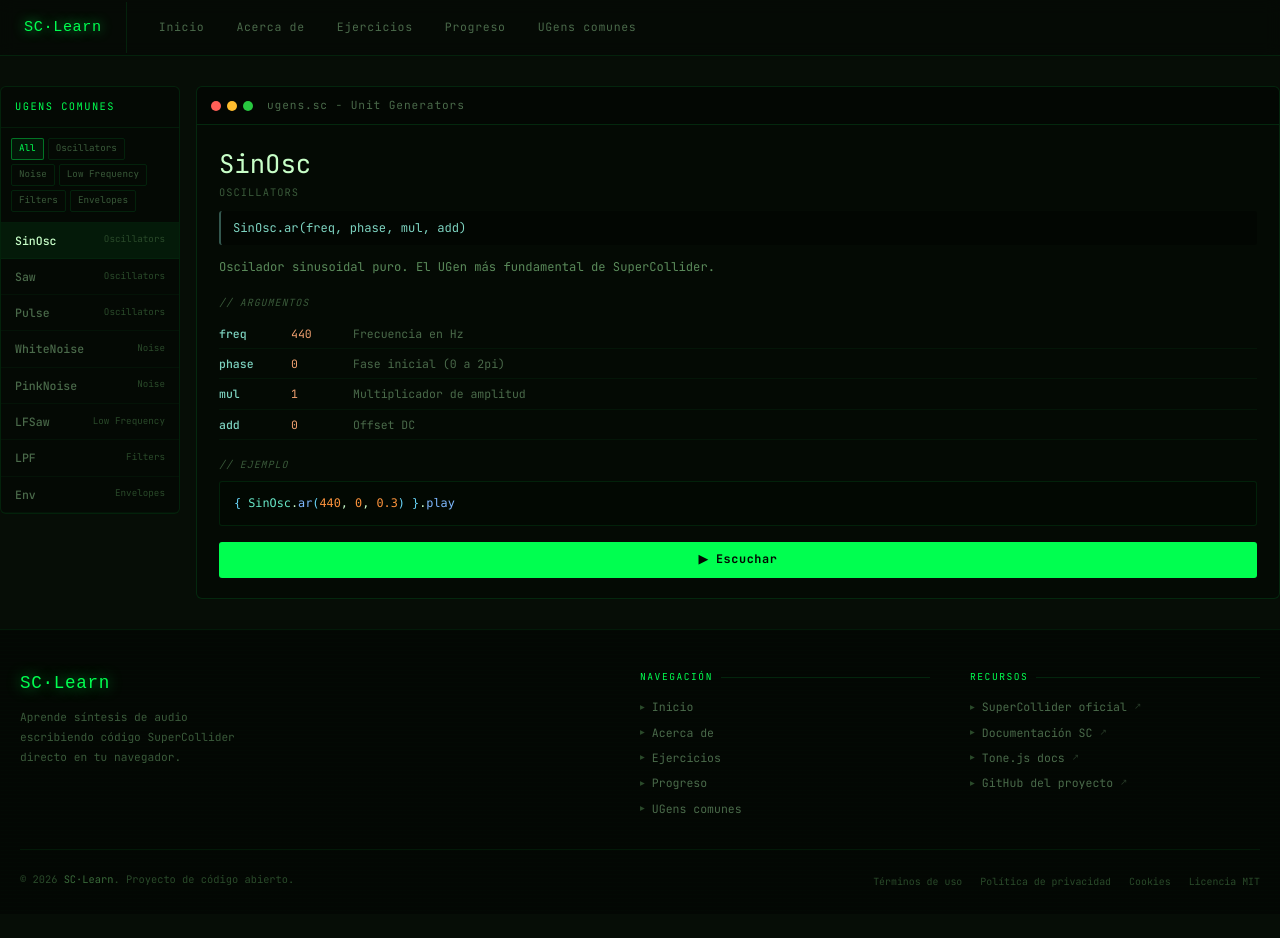
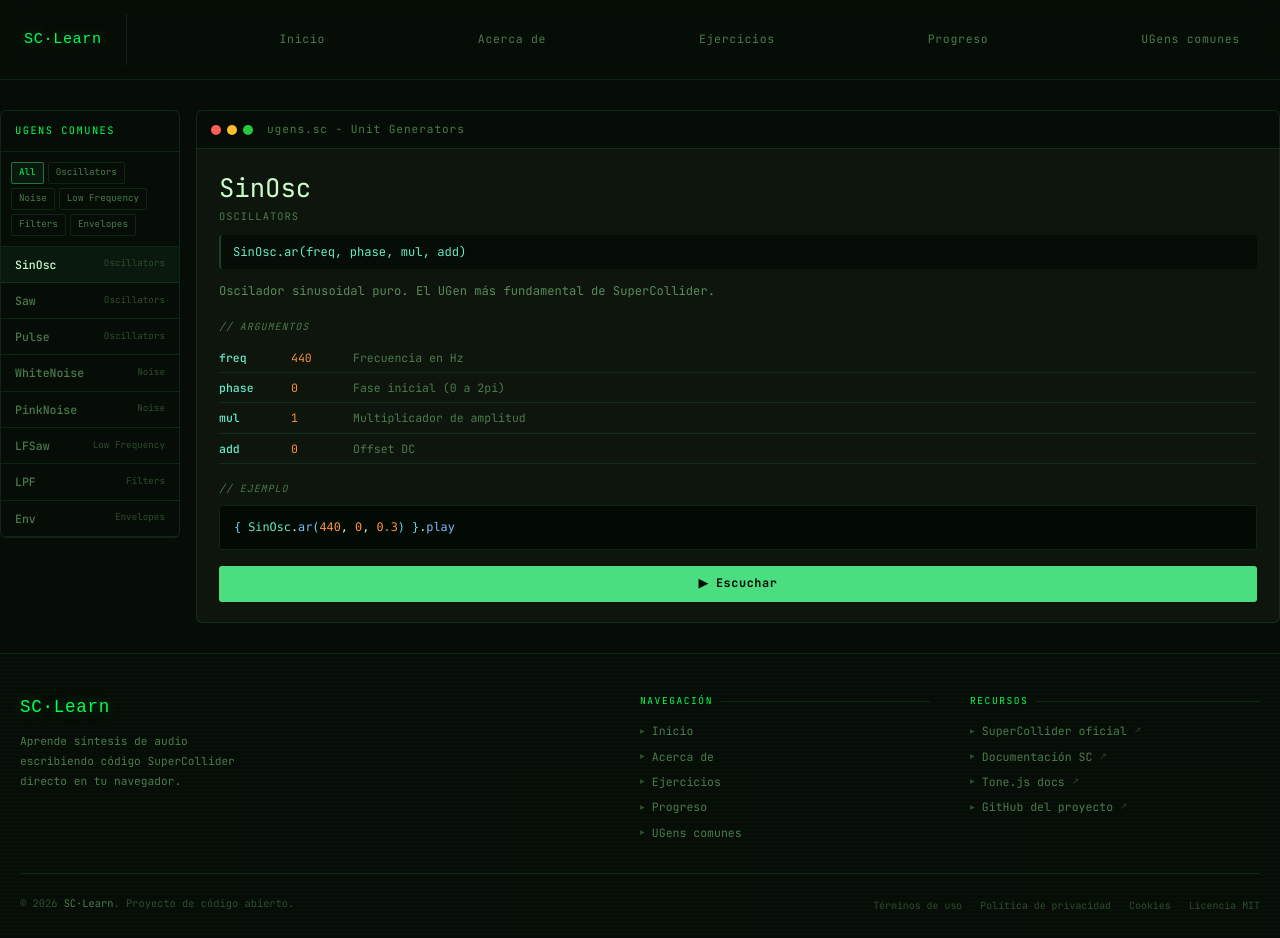
Before and after one commit to jmsanJS/supercollider-learn, a Next.js app: page /ugens in a window 1280 px wide. Before the commit the page ends 914 px from the top, so only its background shows below. Built offline with nearby package versions, Linux system fonts and the light colour scheme.

Commit message:
style: add theme color variables

```diff
--- a/src/app/exercises/components/MainEditor/MainEditor.module.css
+++ b/src/app/exercises/components/MainEditor/MainEditor.module.css
@@ -1,5 +1,5 @@
 .ex_main {
-  border: 1px solid rgba(0, 255, 80, 0.12);
+  border: 1px solid var(--border-subtle);
   border-radius: 0 0 6px 6px;
   overflow: hidden;
 }
@@ -9,14 +9,14 @@
   align-items: center;
   gap: 10px;
   padding: 10px 16px;
-  background: rgba(0, 255, 80, 0.04);
-  border-bottom: 1px solid rgba(0, 255, 80, 0.08);
+  background: var(--accent-dim);
+  border-bottom: 1px solid var(--border-subtle);
   font-size: 0.74rem;
-  color: #7ab07a;
+  color: var(--text-secondary);
 }
 
 .goal_sym {
-  color: #00ff50;
+  color: var(--accent);
   font-size: 0.9rem;
 }
 
@@ -24,8 +24,9 @@
   display: grid;
   grid-template-columns: 1fr 1fr;
   gap: 0;
-  border-bottom: 1px solid rgba(0, 255, 80, 0.08);
+  border-bottom: 1px solid var(--border-subtle);
 }
+
 @media (max-width: 800px) {
   .ex_body {
     grid-template-columns: 1fr;
@@ -35,7 +36,7 @@
 .theory_pane,
 .editor_pane {
   padding: 14px 16px;
-  border-right: 1px solid rgba(0, 255, 80, 0.06);
+  border-right: 1px solid var(--border-subtle);
 }
 
 .editor_pane {
@@ -44,7 +45,7 @@
 
 .pane_label {
   font-size: 0.62rem;
-  color: #3a5a3a;
+  color: var(--text-muted);
   text-transform: uppercase;
   letter-spacing: 0.1em;
   margin-bottom: 10px;
@@ -53,15 +54,15 @@
 
 .theory_pre {
   font-size: 0.72rem;
-  color: #5a8a5a;
+  color: var(--text-secondary);
   line-height: 1.75;
   white-space: pre-wrap;
 }
 
 .editor_wrap {
   display: flex;
-  background: #020802;
-  border: 1px solid rgba(0, 255, 80, 0.1);
+  background: var(--editor-bg);
+  border: 1px solid var(--border-subtle);
   border-radius: 4px;
   overflow: hidden;
   min-height: 130px;
@@ -72,9 +73,9 @@
 .line_nums {
   padding: 10px 8px;
   text-align: right;
-  color: rgba(0, 255, 80, 0.18);
-  border-right: 1px solid rgba(0, 255, 80, 0.06);
-  background: rgba(0, 0, 0, 0.2);
+  color: var(--editor-nums);
+  border-right: 1px solid var(--border-subtle);
+  background: var(--bg-base);
   user-select: none;
   min-width: 32px;
   font-size: 0.72rem;
@@ -95,7 +96,7 @@
   overflow: auto;
   font-size: 0.76rem;
   line-height: 1.65;
-  color: #5a8a5a;
+  color: var(--text-secondary);
 }
 
 .code_ta {
@@ -105,7 +106,7 @@
   height: 100%;
   background: transparent;
   color: transparent;
-  caret-color: #00ff50;
+  caret-color: var(--accent);
   font-size: 0.76rem;
   line-height: 1.65;
   padding: 10px 12px;
@@ -125,8 +126,8 @@
 .btn_run {
   flex: 1;
   padding: 9px 16px;
-  background: #00ff50;
-  color: #020802;
+  background: var(--btn-run-bg);
+  color: var(--btn-run-text);
   border: none;
   border-radius: 3px;
   font-size: 0.74rem;
@@ -137,8 +138,8 @@
 }
 
 .btn_run:hover {
-  background: #33ff70;
-  box-shadow: 0 0 18px rgba(0, 255, 80, 0.4);
+  filter: brightness(1.15);
+  box-shadow: 0 0 18px var(--accent-glow);
 }
 
 .btn_run:disabled {
@@ -149,9 +150,10 @@
 .btn_stop {
   padding: 9px 14px;
   background: transparent;
-  color: #ff5a5a;
+  color: var(--btn-stop);
   border: none;
-  box-shadow: inset 0 0 0 1px rgba(255, 90, 90, 0.3);
+  box-shadow: inset 0 0 0 1px
+    color-mix(in srgb, var(--btn-stop) 30%, transparent);
   border-radius: 3px;
   font-size: 0.74rem;
   cursor: pointer;
@@ -159,15 +161,14 @@
 }
 
 .btn_stop:hover {
-  background: rgba(255, 90, 90, 0.08);
-  border-color: #ff5a5a;
+  background: color-mix(in srgb, var(--btn-stop) 8%, transparent);
 }
 
 .btn_reset {
   padding: 7px 10px;
   background: transparent;
-  color: #3a5a3a;
-  border: 1px solid rgba(58, 90, 58, 0.4);
+  color: var(--text-muted);
+  border: 1px solid color-mix(in srgb, var(--text-muted) 40%, transparent);
   border-radius: 3px;
   font-size: 1rem;
   cursor: pointer;
@@ -175,6 +176,6 @@
 }
 
 .btn_reset:hover {
-  color: #7ab07a;
-  border-color: rgba(122, 176, 122, 0.4);
+  color: var(--text-secondary);
+  border-color: color-mix(in srgb, var(--text-secondary) 40%, transparent);
 }
--- a/src/app/progress/page.module.css
+++ b/src/app/progress/page.module.css
@@ -3,6 +3,7 @@
   max-width: 1400px;
   animation: fadeIn 0.2s ease;
 }
+
 @keyframes fadeIn {
   from {
     opacity: 0;
@@ -18,28 +19,28 @@
   display: flex;
   align-items: center;
   gap: 6px;
-  background: rgba(0, 0, 0, 0.4);
-  border: 1px solid rgba(0, 255, 80, 0.12);
+  background: var(--bg-base);
+  border: 1px solid var(--border-subtle);
   border-bottom: none;
   border-radius: 6px 6px 0 0;
   padding: 10px 14px;
 }
 
 .progress_hero {
-  border: 1px solid rgba(0, 255, 80, 0.12);
+  border: 1px solid var(--border-subtle);
   border-top: none;
   border-radius: 0 0 6px 6px;
   padding: 36px 32px;
   margin-bottom: 24px;
   text-align: center;
-  background: rgba(0, 255, 80, 0.02);
+  background: var(--accent-dim);
 }
 
 .big_pct {
   font-family: "Syne Mono", monospace;
   font-size: clamp(3rem, 10vw, 5rem);
-  color: #00ff50;
-  text-shadow: 0 0 30px rgba(0, 255, 80, 0.5);
+  color: var(--accent);
+  text-shadow: 0 0 30px var(--accent-glow);
   line-height: 1;
 }
 
@@ -50,13 +51,13 @@
 
 .big_label {
   font-size: 0.78rem;
-  color: #5a8a5a;
+  color: var(--text-secondary);
   margin: 10px 0 20px;
 }
 
 .main_bar {
   height: 4px;
-  background: rgba(0, 255, 80, 0.1);
+  background: var(--accent-dim);
   border-radius: 2px;
   max-width: 300px;
   margin: 0 auto;
@@ -65,9 +66,9 @@
 
 .main_bar_fill {
   height: 100%;
-  background: #00ff50;
+  background: var(--accent);
   border-radius: 2px;
-  box-shadow: 0 0 10px rgba(0, 255, 80, 0.6);
+  box-shadow: 0 0 10px var(--accent-glow);
   transition: width 0.6s ease;
 }
 
@@ -77,6 +78,7 @@
   gap: 12px;
   margin-bottom: 24px;
 }
+
 @media (max-width: 500px) {
   .level_progress_grid {
     grid-template-columns: 1fr;
@@ -84,15 +86,15 @@
 }
 
 .lp_card {
-  border: 1px solid rgba(0, 255, 80, 0.1);
+  border: 1px solid var(--border-subtle);
   border-radius: 4px;
   padding: 16px;
-  background: rgba(0, 255, 80, 0.02);
+  background: var(--accent-dim);
 }
 
 .lp_level {
   font-size: 0.65rem;
-  color: #3a5a3a;
+  color: var(--text-muted);
   text-transform: uppercase;
   letter-spacing: 0.1em;
   margin-bottom: 6px;
@@ -100,13 +102,13 @@
 
 .lp_nums {
   font-size: 1.3rem;
-  color: #c8ffc8;
+  color: var(--text-primary);
   margin-bottom: 8px;
 }
 
 .lp_bar {
   height: 3px;
-  background: rgba(0, 255, 80, 0.1);
+  background: var(--accent-dim);
   border-radius: 2px;
   margin-bottom: 8px;
   overflow: hidden;
@@ -114,14 +116,14 @@
 
 .lp_bar_fill {
   height: 100%;
-  background: #00ff50;
-  box-shadow: 0 0 8px rgba(0, 255, 80, 0.5);
+  background: var(--accent);
+  box-shadow: 0 0 8px var(--accent-glow);
   transition: width 0.5s ease;
 }
 
 .lp_label {
   font-size: 0.65rem;
-  color: #4a7a4a;
+  color: var(--text-muted);
 }
 
 .ex_detail_list {
@@ -130,7 +132,7 @@
 
 .section_label {
   font-size: 0.65rem;
-  color: #00ff50;
+  color: var(--accent);
   text-transform: uppercase;
   letter-spacing: 0.14em;
   margin-bottom: 14px;
@@ -141,22 +143,22 @@
   align-items: center;
   gap: 12px;
   padding: 10px 14px;
-  border-bottom: 1px solid rgba(0, 255, 80, 0.05);
+  border-bottom: 1px solid var(--border-subtle);
   font-size: 0.72rem;
-  color: #3a5a3a;
+  color: var(--text-muted);
   transition: background 0.1s;
 }
 
 .ex_detail_row:hover {
-  background: rgba(0, 255, 80, 0.03);
+  background: var(--accent-dim);
 }
 
 .ex_detail_row.ex_done {
-  color: #5a8a5a;
+  color: var(--text-secondary);
 }
 
 .edr_check {
-  color: #00ff50;
+  color: var(--accent);
   min-width: 14px;
 }
 
@@ -166,13 +168,13 @@
 
 .edr_tag {
   font-size: 0.63rem;
-  color: #2a4a2a;
+  color: var(--text-disabled);
   min-width: 70px;
 }
 
 .edr_level {
   font-size: 0.63rem;
-  color: #2a4a2a;
+  color: var(--text-disabled);
   min-width: 40px;
 }
 
@@ -183,13 +185,13 @@
 }
 
 .ex_detail_row.ex_done .edr_status {
-  color: #00ff50;
+  color: var(--accent);
 }
 
 .reset_btn {
   background: transparent;
-  border: 1px solid rgba(255, 80, 80, 0.2);
-  color: #6a3a3a;
+  border: 1px solid color-mix(in srgb, var(--btn-stop) 20%, transparent);
+  color: color-mix(in srgb, var(--btn-stop) 50%, transparent);
   font-family: "JetBrains Mono", monospace;
   font-size: 0.7rem;
   padding: 8px 16px;
@@ -199,6 +201,6 @@
 }
 
 .reset_btn:hover {
-  color: #ff5a5a;
-  border-color: rgba(255, 80, 80, 0.4);
+  color: var(--btn-stop);
+  border-color: color-mix(in srgb, var(--btn-stop) 40%, transparent);
 }
--- a/src/app/ugens/page.module.css
+++ b/src/app/ugens/page.module.css
@@ -3,6 +3,7 @@
   max-width: 1400px;
   animation: fadeIn 0.2s ease;
 }
+
 @keyframes fadeIn {
   from {
     opacity: 0;
@@ -19,6 +20,7 @@
   grid-template-columns: 180px 1fr;
   gap: 16px;
 }
+
 @media (max-width: 700px) {
   .ugen_layout {
     grid-template-columns: 1fr;
@@ -26,16 +28,16 @@
 }
 
 .ugen_list {
-  border: 1px solid rgba(0, 255, 80, 0.1);
+  border: 1px solid var(--border-subtle);
   border-radius: 6px;
   overflow: hidden;
-  background: rgba(0, 0, 0, 0.3);
+  background: var(--bg-base);
   height: fit-content;
 }
 
 .sidebar_header {
   padding: 12px 14px;
-  border-bottom: 1px solid rgba(0, 255, 80, 0.08);
+  border-bottom: 1px solid var(--border-subtle);
   display: flex;
   justify-content: space-between;
   align-items: center;
@@ -43,7 +45,7 @@
 
 .section_label {
   font-size: 0.65rem;
-  color: #00ff50;
+  color: var(--accent);
   text-transform: uppercase;
   letter-spacing: 0.14em;
   margin-bottom: 14px;
@@ -54,29 +56,29 @@
   display: flex;
   flex-wrap: wrap;
   gap: 4px;
-  border-bottom: 1px solid rgba(0, 255, 80, 0.08);
+  border-bottom: 1px solid var(--border-subtle);
 }
 
 .cat_btn {
   background: none;
-  border: 1px solid rgba(0, 255, 80, 0.1);
+  border: 1px solid var(--border-subtle);
   border-radius: 2px;
   font-size: 0.58rem;
-  color: #3a5a3a;
+  color: var(--text-muted);
   padding: 3px 7px;
   cursor: pointer;
   transition: all 0.1s;
 }
 
 .cat_btn:hover {
-  color: #7ab07a;
-  border-color: rgba(0, 255, 80, 0.25);
+  color: var(--text-secondary);
+  border-color: var(--border-medium);
 }
 
 .cat_btn.active {
-  color: #00ff50;
-  border-color: rgba(0, 255, 80, 0.4);
-  background: rgba(0, 255, 80, 0.06);
+  color: var(--accent);
+  border-color: var(--border-strong);
+  background: var(--accent-dim);
 }
 
 .ugen_item {
@@ -87,22 +89,22 @@
   padding: 9px 14px;
   background: none;
   border: none;
-  border-bottom: 1px solid rgba(0, 255, 80, 0.04);
+  border-bottom: 1px solid var(--border-subtle);
   font-size: 0.72rem;
-  color: #4a6a4a;
+  color: var(--text-muted);
   cursor: pointer;
   text-align: left;
   transition: all 0.1s;
 }
 
 .ugen_item:hover {
-  background: rgba(0, 255, 80, 0.04);
-  color: #7ab07a;
+  background: var(--accent-dim);
+  color: var(--text-secondary);
 }
 
 .ugen_item.active {
-  background: rgba(0, 255, 80, 0.07);
-  color: #c8ffc8;
+  background: var(--accent-dim);
+  color: var(--text-primary);
 }
 
 .ui_name {
@@ -111,25 +113,25 @@
 
 .ui_cat {
   font-size: 0.58rem;
-  color: #2a4a2a;
+  color: var(--text-disabled);
 }
 
 .ugen_detail {
-  border: 1px solid rgba(0, 255, 80, 0.12);
+  border: 1px solid var(--border-subtle);
   border-radius: 0 0 6px 6px;
   padding: 20px 22px;
-  background: rgba(0, 0, 0, 0.2);
+  background: var(--bg-surface);
 }
 
 .ud_name {
   font-size: 1.6rem;
-  color: #c8ffc8;
+  color: var(--text-primary);
   margin-bottom: 2px;
 }
 
 .ud_cat {
   font-size: 0.65rem;
-  color: #3a5a3a;
+  color: var(--text-muted);
   text-transform: uppercase;
   letter-spacing: 0.1em;
   margin-bottom: 10px;
@@ -137,17 +139,17 @@
 
 .ud_sig {
   font-size: 0.76rem;
-  color: #7dd3c0;
-  background: rgba(0, 0, 0, 0.4);
+  color: var(--hl-ugen);
+  background: var(--bg-base);
   padding: 8px 12px;
   border-radius: 3px;
   margin-bottom: 12px;
-  border-left: 2px solid rgba(125, 211, 192, 0.4);
+  border-left: 2px solid var(--border-medium);
 }
 
 .ud_desc {
   font-size: 0.76rem;
-  color: #5a8a5a;
+  color: var(--text-secondary);
   line-height: 1.7;
   margin-bottom: 18px;
 }
@@ -158,7 +160,7 @@
 
 .pane_label {
   font-size: 0.62rem;
-  color: #3a5a3a;
+  color: var(--text-muted);
   text-transform: uppercase;
   letter-spacing: 0.1em;
   margin-bottom: 10px;
@@ -169,24 +171,24 @@
   display: flex;
   gap: 12px;
   padding: 6px 0;
-  border-bottom: 1px solid rgba(0, 255, 80, 0.05);
+  border-bottom: 1px solid var(--border-subtle);
   font-size: 0.72rem;
   align-items: baseline;
 }
 
 .arg_name {
-  color: #7dd3c0;
+  color: var(--hl-ugen);
   min-width: 60px;
   font-weight: 500;
 }
 
 .arg_default {
-  color: #f0a070;
+  color: var(--hl-number);
   min-width: 50px;
 }
 
 .arg_desc {
-  color: #4a6a4a;
+  color: var(--text-muted);
 }
 
 .ud_example {
@@ -194,8 +196,8 @@
 }
 
 .example_block {
-  background: #020802;
-  border: 1px solid rgba(0, 255, 80, 0.1);
+  background: var(--editor-bg);
+  border: 1px solid var(--border-subtle);
   border-radius: 3px;
   padding: 12px 14px;
   font-size: 0.74rem;
@@ -211,8 +213,8 @@
 .btn_run {
   flex: 1;
   padding: 9px 16px;
-  background: #00ff50;
-  color: #020802;
+  background: var(--btn-run-bg);
+  color: var(--btn-run-text);
   border: none;
   border-radius: 3px;
   font-size: 0.74rem;
@@ -223,8 +225,8 @@
 }
 
 .btn_run:hover {
-  background: #33ff70;
-  box-shadow: 0 0 18px rgba(0, 255, 80, 0.4);
+  filter: brightness(1.15);
+  box-shadow: 0 0 18px var(--accent-glow);
 }
 
 .btn_run:disabled {
@@ -235,9 +237,10 @@
 .btn_stop {
   padding: 9px 14px;
   background: transparent;
-  color: #ff5a5a;
+  color: var(--btn-stop);
   border: none;
-  box-shadow: inset 0 0 0 1px rgba(255, 90, 90, 0.3);
+  box-shadow: inset 0 0 0 1px
+    color-mix(in srgb, var(--btn-stop) 30%, transparent);
   border-radius: 3px;
   font-size: 0.74rem;
   cursor: pointer;
@@ -245,6 +248,5 @@
 }
 
 .btn_stop:hover {
-  background: rgba(255, 90, 90, 0.08);
-  border-color: #ff5a5a;
+  background: color-mix(in srgb, var(--btn-stop) 8%, transparent);
 }
--- a/src/components/Footer/Footer.module.css
+++ b/src/components/Footer/Footer.module.css
@@ -1,8 +1,8 @@
 .footer {
   position: relative;
   padding: 0 20px;
-  background: #030703;
-  border-top: 1px solid rgba(0, 255, 80, 0.08);
+  background: var(--bg-base);
+  border-top: 1px solid var(--border-subtle);
   font-family: "JetBrains Mono", monospace;
   overflow: hidden;
 }
@@ -17,8 +17,8 @@
     0deg,
     transparent,
     transparent 3px,
-    rgba(0, 255, 80, 0.008) 3px,
-    rgba(0, 255, 80, 0.008) 4px
+    var(--scanlines) 3px,
+    var(--scanlines) 4px
   );
 }
 
@@ -27,16 +27,18 @@
   grid-template-columns: 2fr 1fr 1fr;
   gap: 40px;
   padding: 40px 0 32px;
-  border-bottom: 1px solid rgba(0, 255, 80, 0.07);
+  border-bottom: 1px solid var(--border-subtle);
 }
+
 @media (max-width: 860px) {
-  .footer-top {
+  .footer_top {
     grid-template-columns: 1fr 1fr;
     gap: 28px;
   }
 }
+
 @media (max-width: 500px) {
-  .footer-top {
+  .footer_top {
     grid-template-columns: 1fr;
     gap: 24px;
   }
@@ -49,15 +51,15 @@
 .footer_logo {
   font-family: "Syne Mono", monospace;
   font-size: 1.1rem;
-  color: #00ff50;
-  text-shadow: 0 0 14px rgba(0, 255, 80, 0.7);
+  color: var(--accent);
+  text-shadow: 0 0 14px var(--accent-glow);
   margin-bottom: 12px;
   letter-spacing: 0.04em;
 }
 
 .footer_tagline {
   font-size: 0.7rem;
-  color: #3a5a3a;
+  color: var(--text-muted);
   line-height: 1.75;
   margin-bottom: 16px;
 }
@@ -73,12 +75,12 @@
 
 .footer_copy {
   font-size: 0.65rem;
-  color: #2a4a2a;
+  color: var(--text-disabled);
   line-height: 1.6;
 }
 
 .footer_copy strong {
-  color: #3a6a3a;
+  color: var(--text-muted);
   font-weight: 400;
 }
 
@@ -90,11 +92,11 @@
 
 .legal_link {
   font-size: 0.62rem;
-  color: #2a4a2a;
+  color: var(--text-disabled);
   text-decoration: none;
   transition: color 0.15s;
 }
 
 .legal_link:hover {
-  color: #5a8a5a;
+  color: var(--text-secondary);
 }
--- a/src/components/Footer/components/FooterLinkList.module.css
+++ b/src/components/Footer/components/FooterLinkList.module.css
@@ -1,6 +1,6 @@
 .footer_col_title {
   font-size: 0.6rem;
-  color: #00ff50;
+  color: var(--accent);
   text-transform: uppercase;
   letter-spacing: 0.16em;
   margin-bottom: 14px;
@@ -13,7 +13,7 @@
   content: "";
   flex: 1;
   height: 1px;
-  background: rgba(0, 255, 80, 0.12);
+  background: var(--border-subtle);
 }
 
 .footer_link_list {
@@ -25,7 +25,7 @@
 
 .footer_ext_link {
   font-size: 0.72rem;
-  color: #4a6a4a;
+  color: var(--text-muted);
   text-decoration: none;
   display: flex;
   align-items: center;
@@ -36,22 +36,22 @@
 
 .footer_ext_link::before {
   content: "▸";
-  color: #2a4a2a;
+  color: var(--text-disabled);
   font-size: 0.6rem;
   transition: color 0.15s;
 }
 
 .footer_ext_link:hover {
-  color: #7dd3c0;
+  color: var(--hl-ugen);
 }
 
 .footer_ext_link:hover::before {
-  color: #7dd3c0;
+  color: var(--hl-ugen);
 }
 
 .social_icon {
   font-size: 0.85rem;
-  color: #2a4a2a;
+  color: var(--text-disabled);
   transition:
     color 0.15s,
     text-shadow 0.15s;
@@ -68,7 +68,7 @@
   padding: 0;
   font-family: "JetBrains Mono", monospace;
   font-size: 0.72rem;
-  color: #4a6a4a;
+  color: var(--text-muted);
   cursor: pointer;
   text-align: left;
   display: flex;
@@ -80,15 +80,15 @@
 
 .footer_nav_btn::before {
   content: "▸";
-  color: #2a4a2a;
+  color: var(--text-disabled);
   font-size: 0.6rem;
   transition: color 0.15s;
 }
 
 .footer_nav_btn:hover {
-  color: #00ff50;
+  color: var(--accent);
 }
 
 .footer_nav_btn:hover::before {
-  color: #00ff50;
+  color: var(--accent);
 }
--- a/src/components/TerminalHeader/TerminalHeader.module.css
+++ b/src/components/TerminalHeader/TerminalHeader.module.css
@@ -2,8 +2,8 @@
   display: flex;
   align-items: center;
   gap: 6px;
-  background: rgba(0, 0, 0, 0.4);
-  border: 1px solid rgba(0, 255, 80, 0.12);
+  background: var(--bg-base);
+  border: 1px solid var(--border-subtle);
   border-bottom: none;
   border-radius: 6px 6px 0 0;
   padding: 10px 14px;
@@ -18,11 +18,9 @@
 .th_dot.r {
   background: #ff5f57;
 }
-
 .th_dot.y {
   background: #ffbd2e;
 }
-
 .th_dot.g {
   background: #28c840;
 }
@@ -30,6 +28,6 @@
 .th_title {
   margin-left: 8px;
   font-size: 0.7rem;
-  color: #4a6a4a;
+  color: var(--text-muted);
   letter-spacing: 0.08em;
 }
--- a/src/components/TopNavbar/TopNavbar.module.css
+++ b/src/components/TopNavbar/TopNavbar.module.css
@@ -4,29 +4,31 @@
   z-index: 100;
   display: flex;
   align-items: center;
-  background: rgba(6, 10, 6, 0.92);
-  border-bottom: 1px solid rgba(0, 255, 80, 0.1);
+  justify-content: space-between;
+  background: rgba(var(--bg-base));
+  border-bottom: 1px solid var(--border-subtle);
   backdrop-filter: blur(8px);
-  padding: 0 24px;
-  gap: 0;
+  padding: 12px 24px;
 }
+
 .logo_mark {
   font-family: "Syne Mono", monospace;
   font-size: 0.95rem;
-  color: #00ff50;
-  text-shadow: 0 0 12px rgba(0, 255, 80, 0.8);
+  color: var(--accent);
+  text-shadow: 0 0 12px var(--accent-glow);
   padding: 14px 24px 14px 0;
-  border-right: 1px solid rgba(0, 255, 80, 0.1);
+  border-right: 1px solid var(--border-subtle);
   margin-right: 16px;
   letter-spacing: 0.04em;
   white-space: nowrap;
 }
+
 .tab_btn {
   background: none;
   border: none;
   font-family: "JetBrains Mono", monospace;
   font-size: 0.72rem;
-  color: #4a6a4a;
+  color: var(--text-muted);
   padding: 18px 16px;
   cursor: pointer;
   border-bottom: 2px solid transparent;
@@ -34,11 +36,13 @@
   letter-spacing: 0.06em;
   white-space: nowrap;
 }
+
 .tab_btn:hover {
-  color: #7ab07a;
+  color: var(--text-secondary);
 }
+
 .tab_btn.active {
-  color: #00ff50;
-  border-bottom-color: #00ff50;
-  text-shadow: 0 0 8px rgba(0, 255, 80, 0.5);
+  color: var(--accent);
+  border-bottom-color: var(--accent);
+  text-shadow: 0 0 8px var(--accent-glow);
 }
```
Also changed, not shown: src/app/exercises/components/ExercisesSidebar/ExercisesSidebar.module.css (+15 -15 lines), src/app/page.module.css (+18 -16 lines), src/components/HomeInfoCard/HomeInfoCard.module.css (+6 -6 lines).
